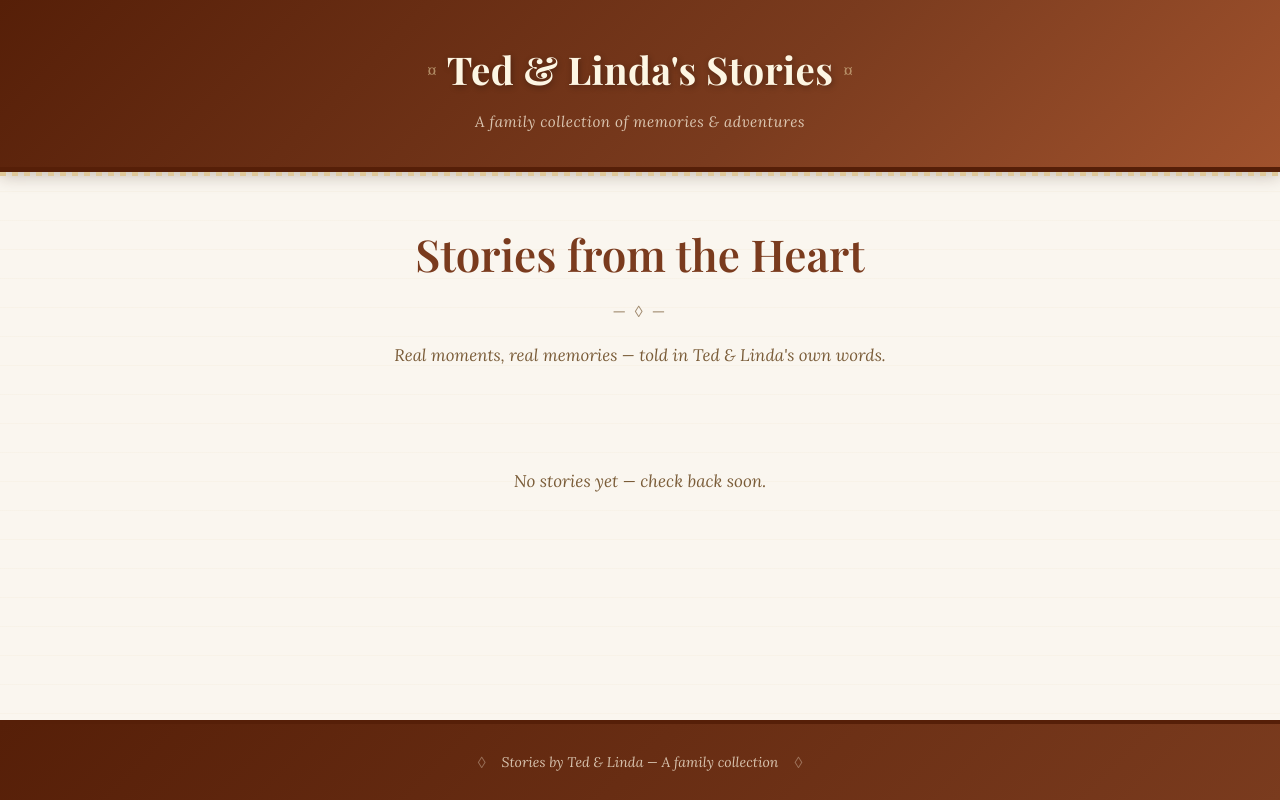
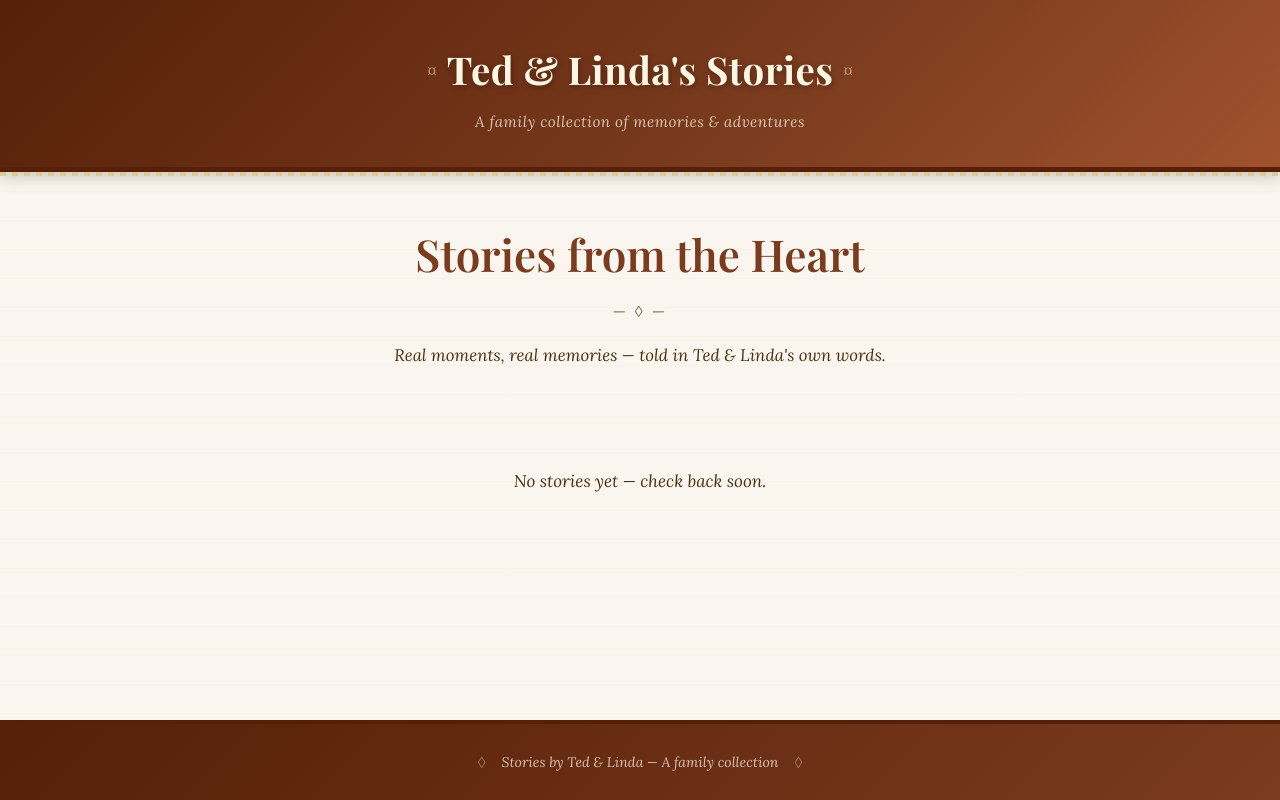
Before and after one commit to solarisjon/ted_linda_stories, a Flask app: page / in a window 1280 px wide. Run offline with Flask 3, Linux system fonts and the light colour scheme; some web fonts are replaced.

Commit message:
fix: darken card text for readable contrast
Preview text and word count were too faint (#7a5c38) against the
near-white card background. Darkened --text-muted to #4a3010 and
set preview text to full --text color.

Co-Authored-By: Claude Sonnet 4.6 <noreply@anthropic.com>

```diff
--- a/app/static/style.css
+++ b/app/static/style.css
@@ -5,7 +5,7 @@
   --border:        #dfc99a;
   --border-light:  #eeddb5;
   --text:          #2b1800;
-  --text-muted:    #7a5c38;
+  --text-muted:    #4a3010;
   --accent:        #7a3b1e;
   --accent-dark:   #561f08;
   --accent-light:  #a0522d;
@@ -222,7 +222,7 @@ footer {
 }
 
 .story-card__preview {
-  color: var(--text-muted);
+  color: var(--text);
   font-style: italic;
   line-height: 1.75;
   margin-bottom: 1.25rem;
```
